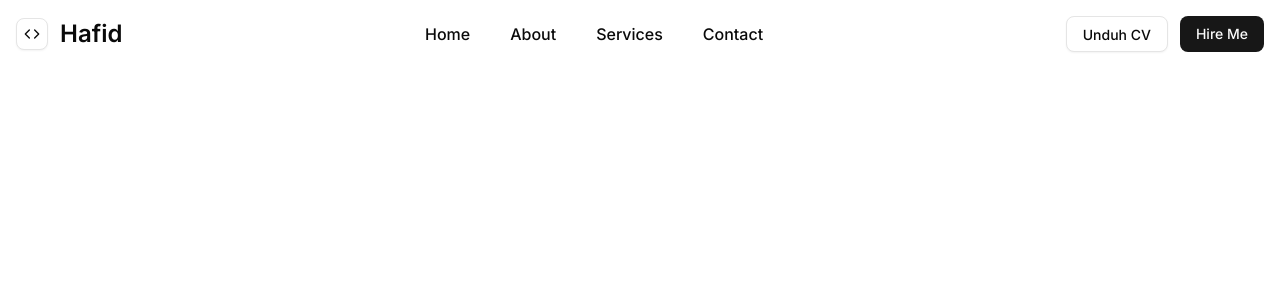
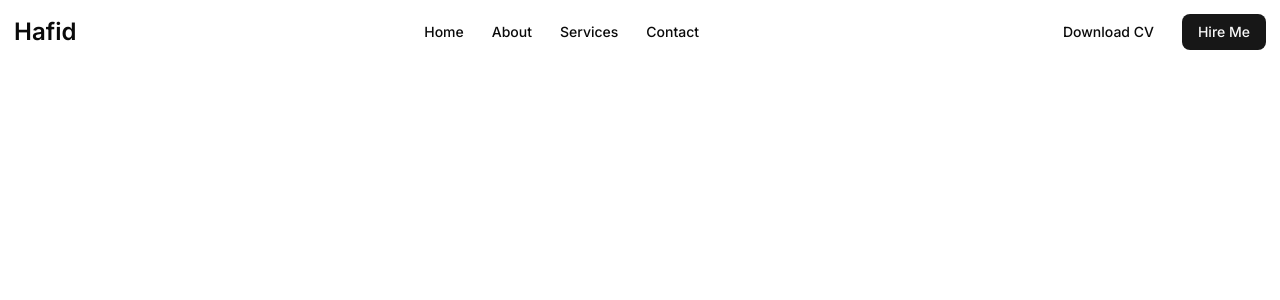
Before and after one commit to hafidarsyah/hafid-portfolio, a Next.js app: page / in a window 1280 px wide. Shown: the top 300 px of the page. Built offline with nearby package versions, Linux system fonts and the light colour scheme.

Commit message:
Refactor Navbar component to remove unused imports, enhance button styles, and improve layout for better user experience

```diff
--- a/src/app/components/navbar.tsx
+++ b/src/app/components/navbar.tsx
@@ -2,7 +2,7 @@
 
 import * as React from "react";
 import Link from "next/link";
-import { Code, Menu, X } from "lucide-react";
+import { Menu, X } from "lucide-react";
 
 import { Button } from "@/components/ui/button";
 import { cn } from "@/lib/utils";
@@ -31,17 +31,16 @@ export default function Navbar() {
         scrolled ? "border-b border-border" : "border-b-0"
       )}
     >
-      <div className="max-w-7xl mx-auto flex flex-wrap items-center justify-between p-4">
-        <Link href="/" className="flex items-center gap-3">
-          <Button size="icon-sm" variant="outline" className="cursor-pointer">
-            <Code className="h-4 w-4" />
-          </Button>
-          <span className="text-2xl font-semibold">Hafid</span>
+      <div className="max-w-7xl mx-auto flex flex-wrap items-center justify-between p-3.5">
+        <Link href="/" className="text-2xl font-semibold">
+          Hafid
         </Link>
 
         <div className="flex items-center gap-3 md:order-2">
-          <Button variant="outline" className="hidden md:block cursor-pointer">
-            Unduh CV
+          <Button variant="ghost" className="hidden md:flex" asChild>
+            <Link href="/cv.pdf" download>
+              Download CV
+            </Link>
           </Button>
 
           <Button className="hidden md:block cursor-pointer">Hire Me</Button>
@@ -63,20 +62,27 @@ export default function Navbar() {
             isOpen ? "block" : "hidden"
           )}
         >
-          <ul className="flex flex-col md:flex-row md:items-center font-medium gap-2 md:gap-4 mt-4 md:mt-0">
+          <ul className="flex flex-col md:flex-row md:items-center font-medium gap-1 mt-4 md:mt-0">
             {navItems.map((item) => (
               <li key={item.href}>
-                <Link href={item.href} className="block py-1.5 px-3 rounded-sm hover:bg-accent hover:text-accent-foreground transition-colors">
-                  {item.label}
-                </Link>
+                <Button variant="ghost" size="sm" className="w-full justify-start md:justify-center" asChild>
+                  <Link href={item.href}>
+                    {item.label}
+                  </Link>
+                </Button>
               </li>
             ))}
 
             <li className="w-full border-t border-border mt-3 pt-3 space-y-2 md:hidden">
-              <Button variant="outline" className="w-full cursor-pointer">
-                Unduh CV
+              <Button variant="ghost" className="w-full" asChild>
+                <Link href="/cv.pdf" download>
+                  Download CV
+                </Link>
               </Button>
-              <Button className="w-full cursor-pointer">Hire Me</Button>
+
+              <Button className="w-full" asChild>
+                <Link href="/contact">Hire Me</Link>
+              </Button>
             </li>
           </ul>
         </div>
```
